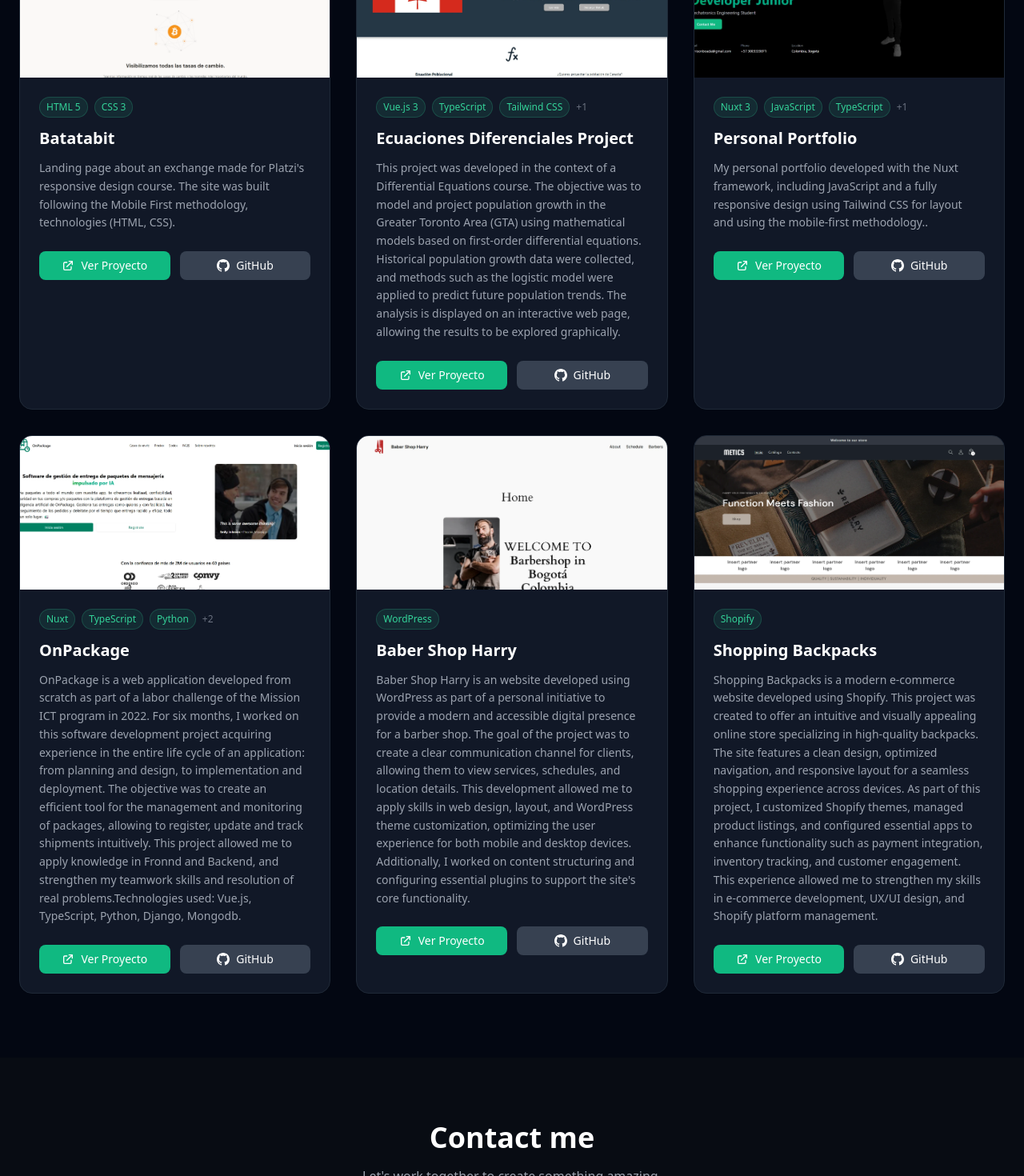
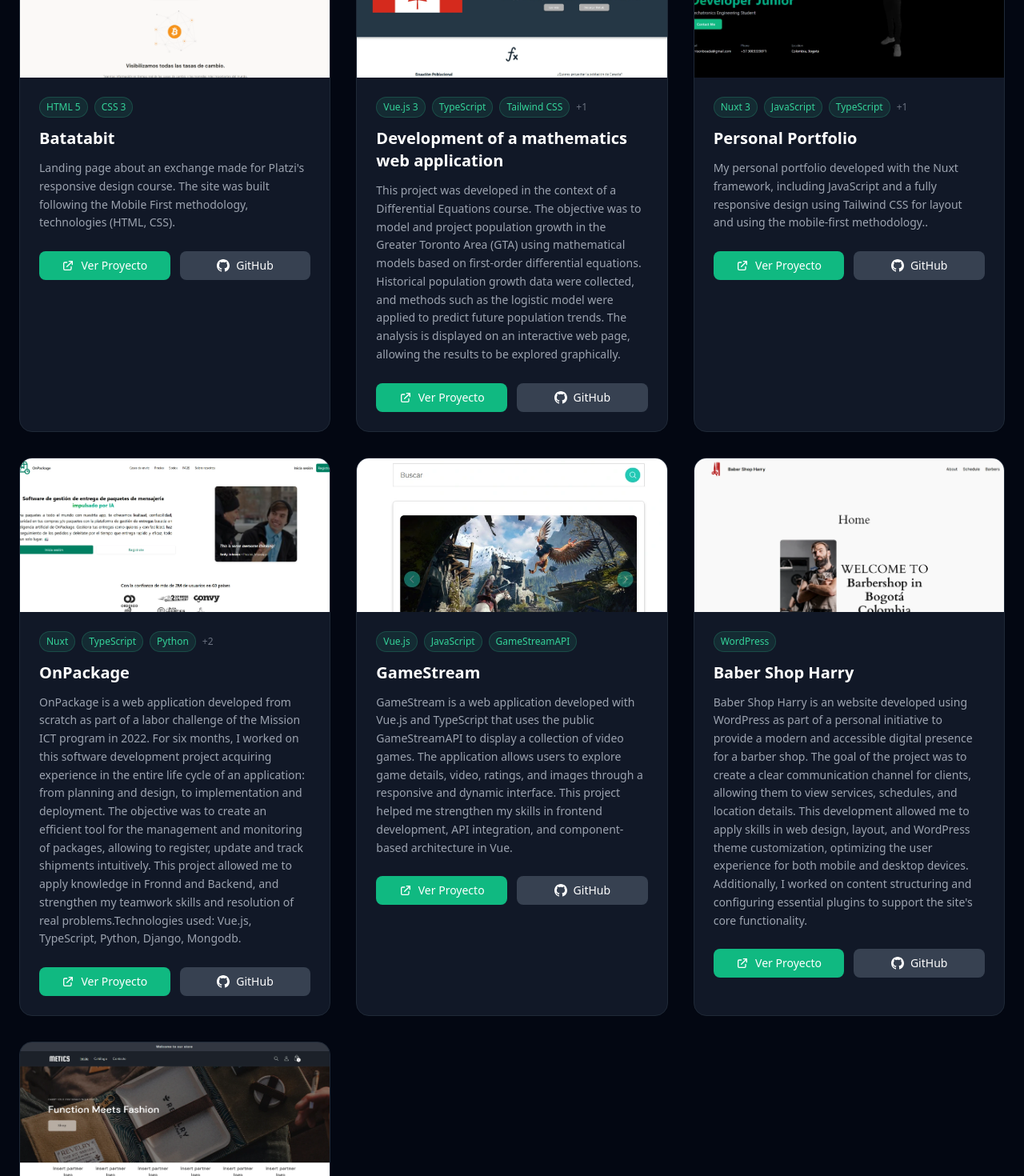
Before and after one commit to Harry-Boada/portfolio, a Nuxt app: page / in a window 1280 px wide. Shown: the part 3336-4806 px from the top of the page at 80% size. Built offline with nearby package versions, Linux system fonts and the light colour scheme.

Commit message:
new project GameStream in the section of projects

```diff
--- a/pages/index.vue
+++ b/pages/index.vue
@@ -630,7 +630,7 @@ const projects: Ref<Project[]> = ref([
   },
   {
     id: 2,
-    title: "Ecuaciones Diferenciales Project",
+    title: "Development of a mathematics web application",
     description: "This project was developed in the context of a Differential Equations course. The objective was to model and project population growth in the Greater Toronto Area (GTA) using mathematical models based on first-order differential equations. Historical population growth data were collected, and methods such as the logistic model were applied to predict future population trends. The analysis is displayed on an interactive web page, allowing the results to be explored graphically.",
     image: "/image/ecuaciones_diferenciales.webp",
     technologies: ["Vue.js 3", "TypeScript", "Tailwind CSS", "Chart js"],
@@ -656,7 +656,16 @@ const projects: Ref<Project[]> = ref([
     githubUrl: "https://github.com/Harry-Boada/package_managment"
   },
   {
-  id: 5,
+    id: 5,
+    title: "GameStream",
+    description: "GameStream is a web application developed with Vue.js and TypeScript that uses the public GameStreamAPI to display a collection of video games. The application allows users to explore game details, video, ratings, and images through a responsive and dynamic interface. This project helped me strengthen my skills in frontend development, API integration, and component-based architecture in Vue.",
+    image: "/image/game-stream.webp",
+    technologies: ["Vue.js", "JavaScript", "GameStreamAPI"],
+    liveUrl: "https://gamestream-vue-harry.netlify.app/",
+    githubUrl: "https://github.com/Harry-Boada/gamestream-vue"
+  },
+  {
+  id: 6,
   title: "Baber Shop Harry",
   description: "Baber Shop Harry is an website developed using WordPress as part of a personal initiative to provide a modern and accessible digital presence for a barber shop. The goal of the project was to create a clear communication channel for clients, allowing them to view services, schedules, and location details. This development allowed me to apply skills in web design, layout, and WordPress theme customization, optimizing the user experience for both mobile and desktop devices. Additionally, I worked on content structuring and configuring essential plugins to support the site's core functionality.",
   image: "/image/baber-shop.webp",
@@ -665,7 +674,7 @@ const projects: Ref<Project[]> = ref([
   githubUrl: ""
 },
   {
-  "id": 6,
+  "id": 7,
   "title": "Shopping Backpacks",
   "description": "Shopping Backpacks is a modern e-commerce website developed using Shopify. This project was created to offer an intuitive and visually appealing online store specializing in high-quality backpacks. The site features a clean design, optimized navigation, and responsive layout for a seamless shopping experience across devices. As part of this project, I customized Shopify themes, managed product listings, and configured essential apps to enhance functionality such as payment integration, inventory tracking, and customer engagement. This experience allowed me to strengthen my skills in e-commerce development, UX/UI design, and Shopify platform management.",
   "image": "/image/shopift-ecommers.webp",
```
Also changed, not shown: public/image/game-stream.webp (added).
